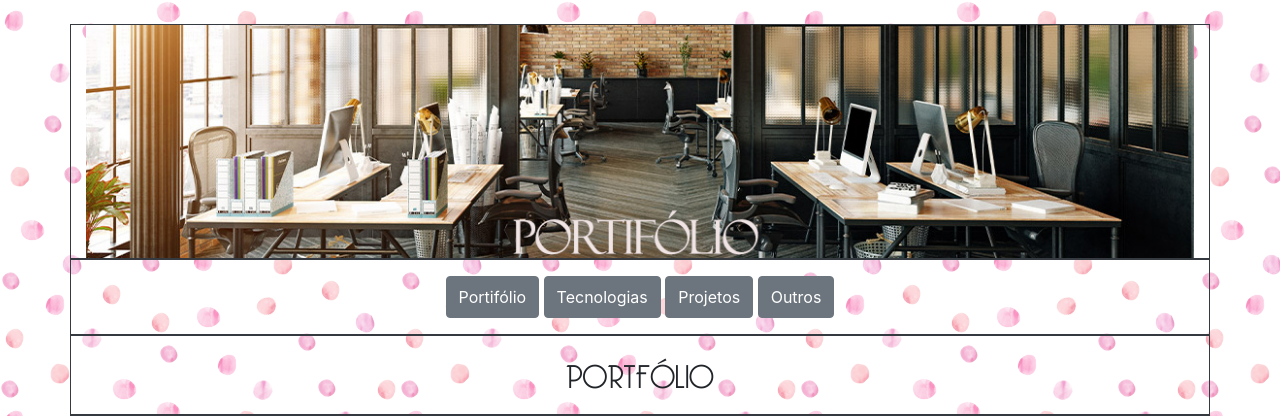
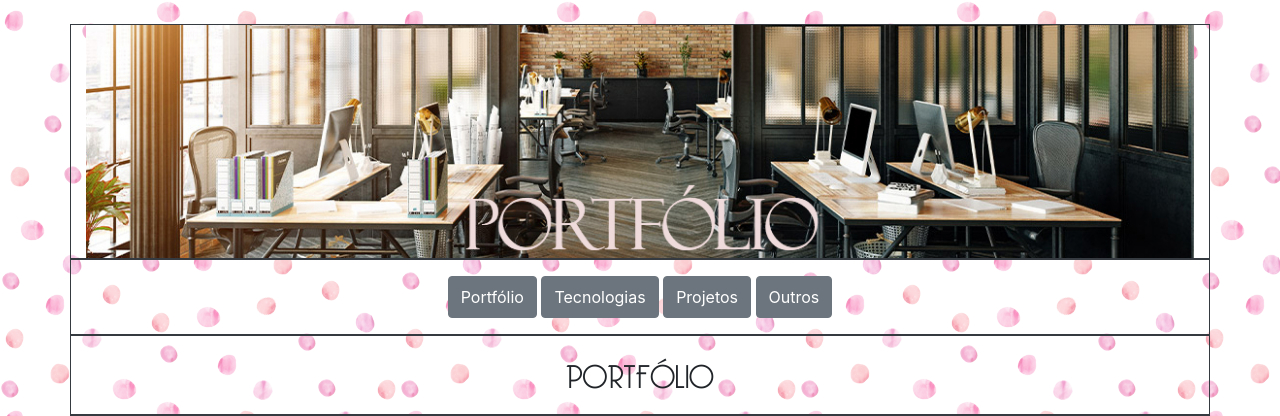
Before and after one commit to camila062/portfolio, a PHP site: page / in a window 1280 px wide. Shown: the top 416 px of the page. Run offline with PHP 8.4, Linux system fonts and the light colour scheme.

Commit message:
alteração

```diff
--- a/paginas/includes/header.php
+++ b/paginas/includes/header.php
@@ -14,7 +14,7 @@
     <!-- meu css -->
     <link rel="stylesheet" href="public/css/meucss.css">
 
-    <title>Portfólio</title>
+    <title>Portfólio Camila</title>
 </head>
 
 <body>
@@ -23,12 +23,12 @@
 
     <header class="container border border-dark">
 
-        <img src="public/img/escritório1.jpg" class="img-fluid" alt="">
+        <img src="public/img/escritório2.jpg" class="img-fluid" alt="">
 
     </header>
 
     <div class="container border border-dark py-3 text-center">
-        <a href="#" class="btn btn-secondary py-2">Portifólio </a>
+        <a href="#" class="btn btn-secondary py-2">Portfólio </a>
         <a href="#">
             <button type="button" class="btn btn-secondary py-2">Tecnologias</button>
         </a>
```
Also changed, not shown: public/img/escritório2.jpg (added), 1 other file.
